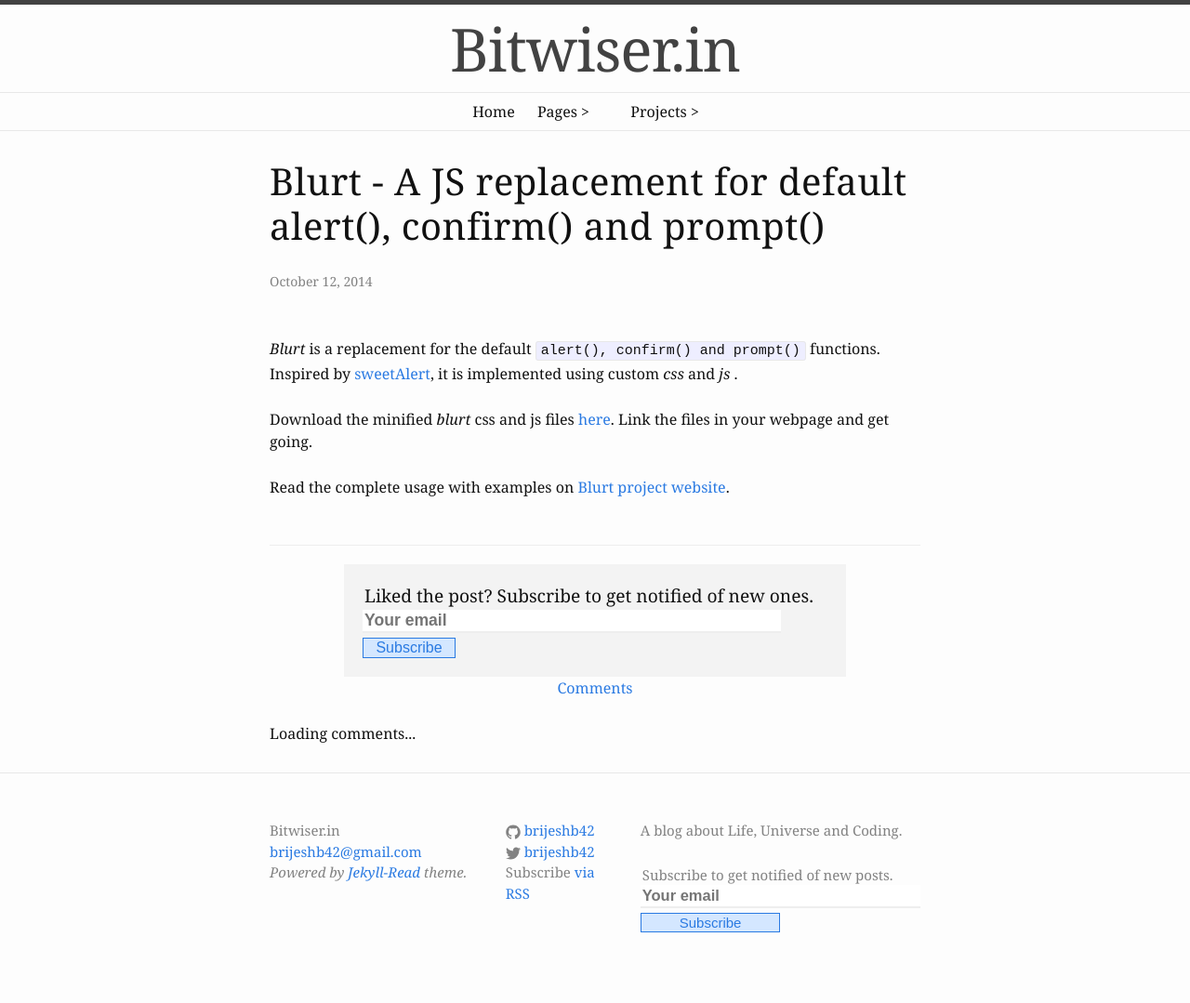
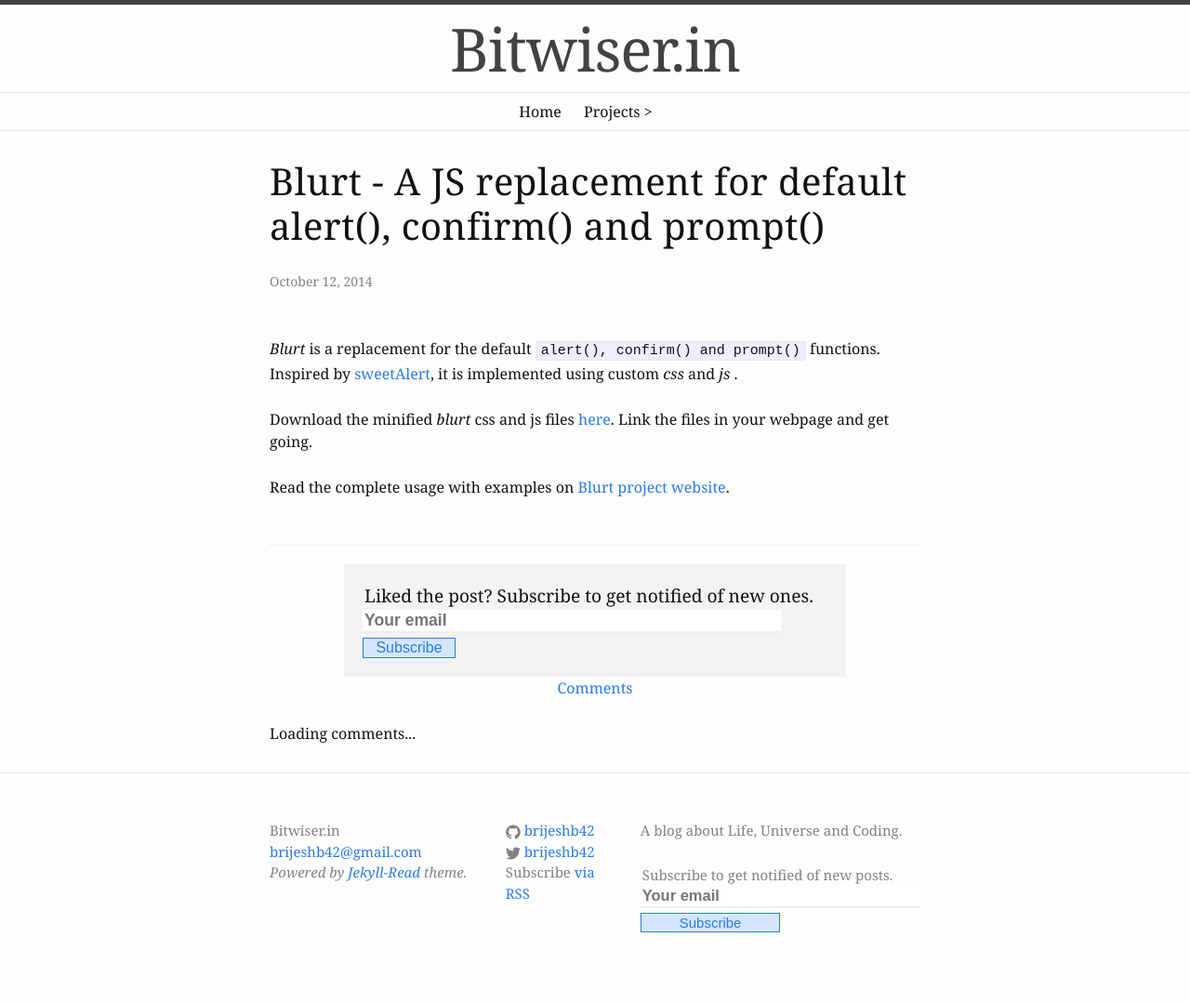
Before and after one commit to brijeshb42/brijeshb42.github.io, a Jekyll site: the page built from _posts/2014-10-12-blurt-a-replacment-for-alert-confirm-and-prompt.md, in a window 1280 px wide. Shown: the whole page at 93% size. Built offline with Jekyll 4.4.1, drawn with Linux system fonts in a browser that asks for light colours; some web fonts are replaced; comment, search, counter and statistics services are not loaded.

Commit message:
removed pages submenu

```diff
--- a/_includes/header.html
+++ b/_includes/header.html
@@ -7,18 +7,6 @@
   <nav class="site-nav">
     <ul class="trigger">
       <li class="{% if page.url == '/index.html' %}link-active{% endif %}"><a class="page-link" href="{{ site.url }}/">Home</a></li>
-      {% if site.pages and site.pages | size > 0 %}
-      <li class="has-submenu">
-        <a class="page-link hover-link" href="#pages">Pages &gt;</a>
-        <ul class="submenu">
-        {% for my_page in site.pages %}
-          {% if my_page.title %}
-          <li class="{% if my_page.url == page.url %}link-active{% endif %}"><a class="page-link" href="{{ my_page.url | prepend: site.baseurl | prepend: site.url }}">{{ my_page.title }}</a></li>
-          {% endif %}
-        {% endfor %}
-        </ul>
-      </li>
-      {% endif %}
       {% if site.data.projects and site.data.projects | size > 0 %}
       <li class="has-submenu">
         <a class="page-link hover-link" href="#projects">Projects &gt;</a>
```
